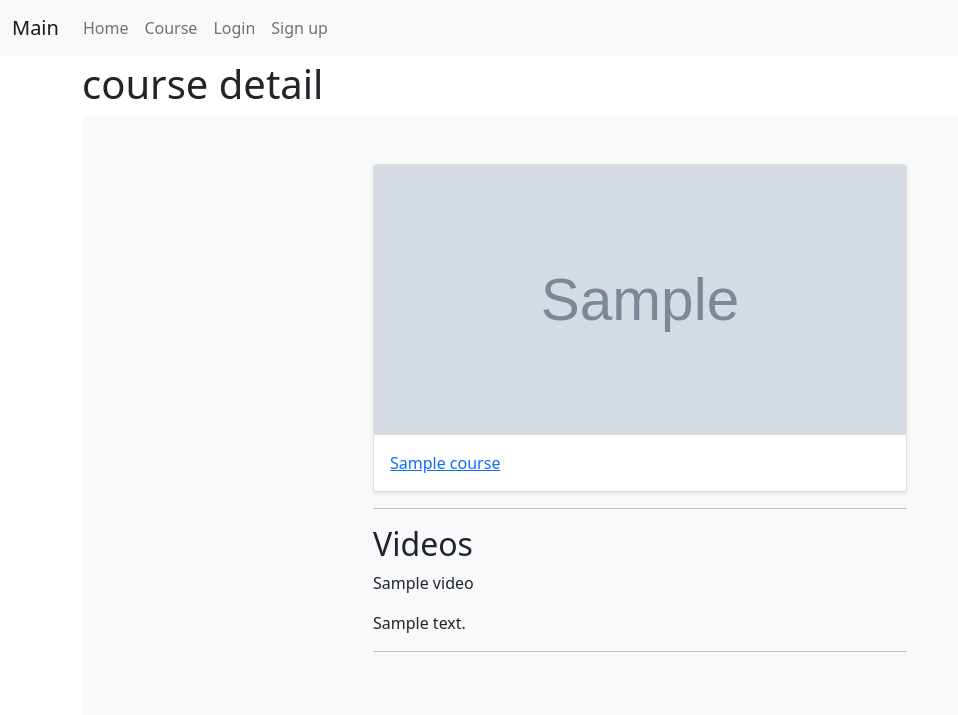
After one commit to www-pr0gramming-com/vmw, a Django app: a page that uses templates/base.html in a window 1280 px wide. The commit adds this page. Shown: the top 715 px of the page, without its empty margins (0-958 px from the left). Run offline with Django 3.2, Linux system fonts and the light colour scheme; tables that the repository leaves empty hold one stand-in row (values such as "Sample post"); grey boxes marked "Sample" are stand-in pictures; some libraries are stand-ins or nearby versions.

Commit message:
course list and detail

```diff
--- /dev/null
+++ b/content/urls.py
@@ -0,0 +1,9 @@
+from django.urls import path
+from .views import CourseListView, CourseDetailView
+
+app_name = "content"
+
+urlpatterns = [
+    path("", CourseListView.as_view(), name="course-list"),
+    path("<slug>/", CourseDetailView.as_view(), name="course-detail"),
+]
--- a/content/views.py
+++ b/content/views.py
@@ -1,3 +1,11 @@
-from django.shortcuts import render
+from django.views import generic
 
-# Create your views here.
+from .models import Course
+
+
+class CourseListView(generic.ListView):
+    queryset = Course.objects.all()
+
+
+class CourseDetailView(generic.DetailView):
+    queryset = Course.objects.all()
--- a/main/urls.py
+++ b/main/urls.py
@@ -7,6 +7,7 @@ from django.conf.urls.static import static
 urlpatterns = [
     path("admin/", admin.site.urls),
     path("accounts/", include("allauth.urls")),
+    path("", include("content.urls", namespace="content")),
 ]
 
 
--- a/templates/base.html
+++ b/templates/base.html
@@ -42,6 +42,12 @@
                     <ul class="navbar-nav mr-auto">
                         <li class="nav-item active">
                             <a class="nav-link" href="/">Home
+                                <span class="visually-hidden">(current)</span>
+                            </a>
+                        </li>
+
+                        <li class="nav-item active">
+                            <a class="nav-link" href="{% url 'content:course-list' %}">Course
                                 <span class="visually-hidden">(current)</span>
                             </a>
                         </li>
--- /dev/null
+++ b/templates/content/course_detail.html
@@ -0,0 +1,62 @@
+{% extends 'base.html' %}
+
+{% block content %}
+
+<h1>
+    course detail
+</h1>
+
+
+<div class="album py-5 bg-light">
+    <div class="container">
+
+        <div class="row">
+
+            <div class="col-3">
+            </div>
+
+            <div class="col-6">
+
+
+                <a href="/">
+                    <div class="card shadow-sm">
+
+                        <img class="bd-placeholder-img card-img-top" width="100%" height="270"
+                            src="{{ object.thumbnail.url }}" alt="{{ object.name }}">
+
+                        <div class="card-body">
+                            <p class="card-text">{{ object.name }}</p>
+
+                        </div>
+                    </div>
+                </a>
+
+                <hr>
+
+                <h2>Videos</h2>
+
+                {% for video in object.videos.all %}
+                <p>
+                    {{ video.title }}
+                </p>
+                <p>{{ video.description }}</p>
+                <hr>
+                {% endfor %}
+
+            </div>
+
+
+            <div class="col-3"></div>
+
+
+        </div>
+
+
+    </div>
+
+
+</div>
+
+
+
+{% endblock content %}
```
Also changed, not shown: templates/content/course_list.html (added, +42 -0 lines).
